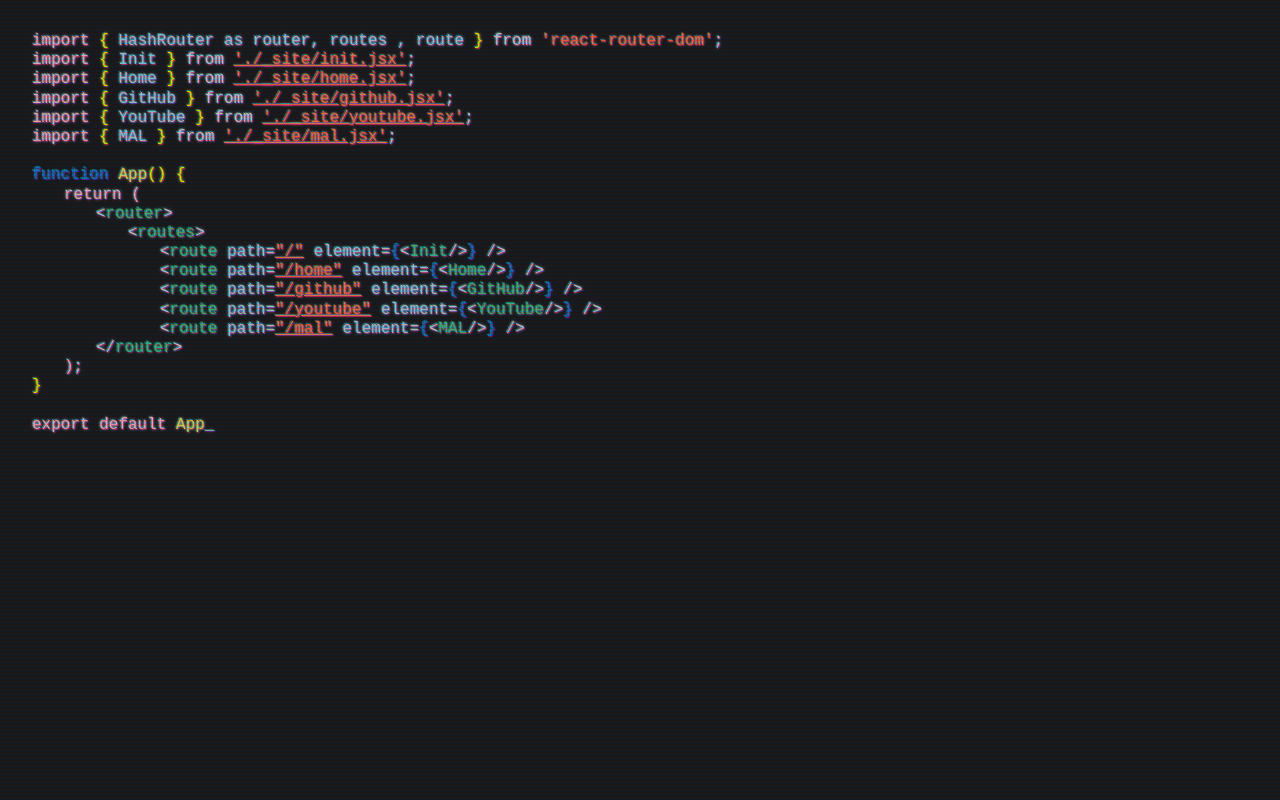
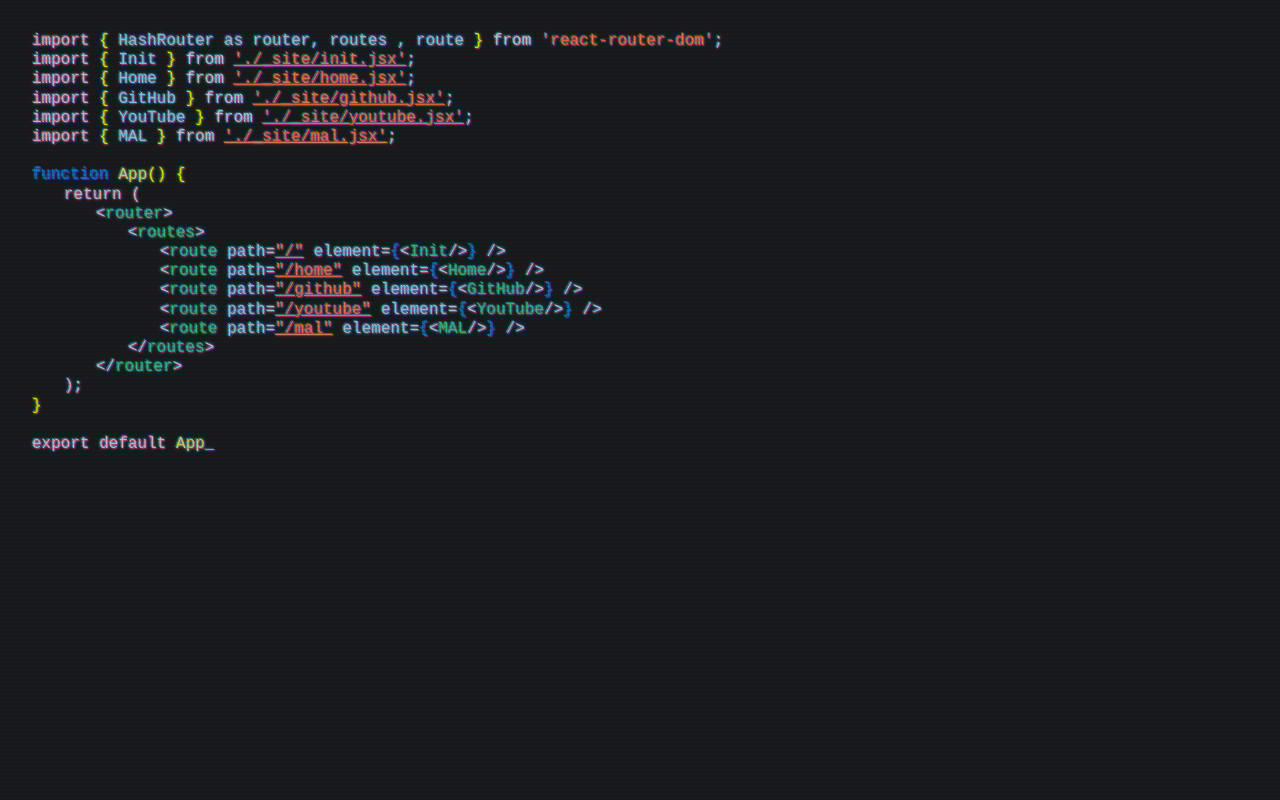
Before and after one commit to hexagonny31/digital-card, a React (Vite) app: page /#/home.jsx in a window 1280 px wide. Built offline with nearby package versions, Linux system fonts and the light colour scheme.

Commit message:
Added a tag

```diff
--- a/src/component/pages/home.jsx
+++ b/src/component/pages/home.jsx
@@ -22,6 +22,7 @@ function Home() {
                         <span style={{ paddingLeft: "8em" }}>{"<"}</span><span className="green">route</span> <span className="lightblue">path</span>=<a href="https://github.com/hexagonny31"><span className="coral">"/github"</span></a> <span className="lightblue">element</span>=<span className="blue">{"{"}</span>{"<"}<span className="green">{"GitHub"}</span>{"/>"}<span className="blue">{"}"}</span> /&gt;<br />
                         <span style={{ paddingLeft: "8em" }}>{"<"}</span><span className="green">route</span> <span className="lightblue">path</span>=<a href="https://www.youtube.com/@hexagonny"><span className="coral">"/youtube"</span></a> <span className="lightblue">element</span>=<span className="blue">{"{"}</span>{"<"}<span className="green">{"YouTube"}</span>{"/>"}<span className="blue">{"}"}</span> /&gt;<br />
                         <span style={{ paddingLeft: "8em" }}>{"<"}</span><span className="green">route</span> <span className="lightblue">path</span>=<a href="https://myanimelist.net/profile/-hex"><span className="coral">"/mal"</span></a> <span className="lightblue">element</span>=<span className="blue">{"{"}</span>{"<"}<span className="green">{"MAL"}</span>{"/>"}<span className="blue">{"}"}</span> /&gt;<br />
+                        <span style={{ paddingLeft: "6em" }}>{"</"}</span><span className="green">routes</span>{">"}<br />
                         <span style={{ paddingLeft: "4em" }}>{"</"}</span><span className="green">router</span>{">"}<br />
                         <span className="pink" style={{ paddingLeft: "2em" }}>)</span>{";"}<br />
                         <span className="brightyellow">{"}"}</span><br />
```
